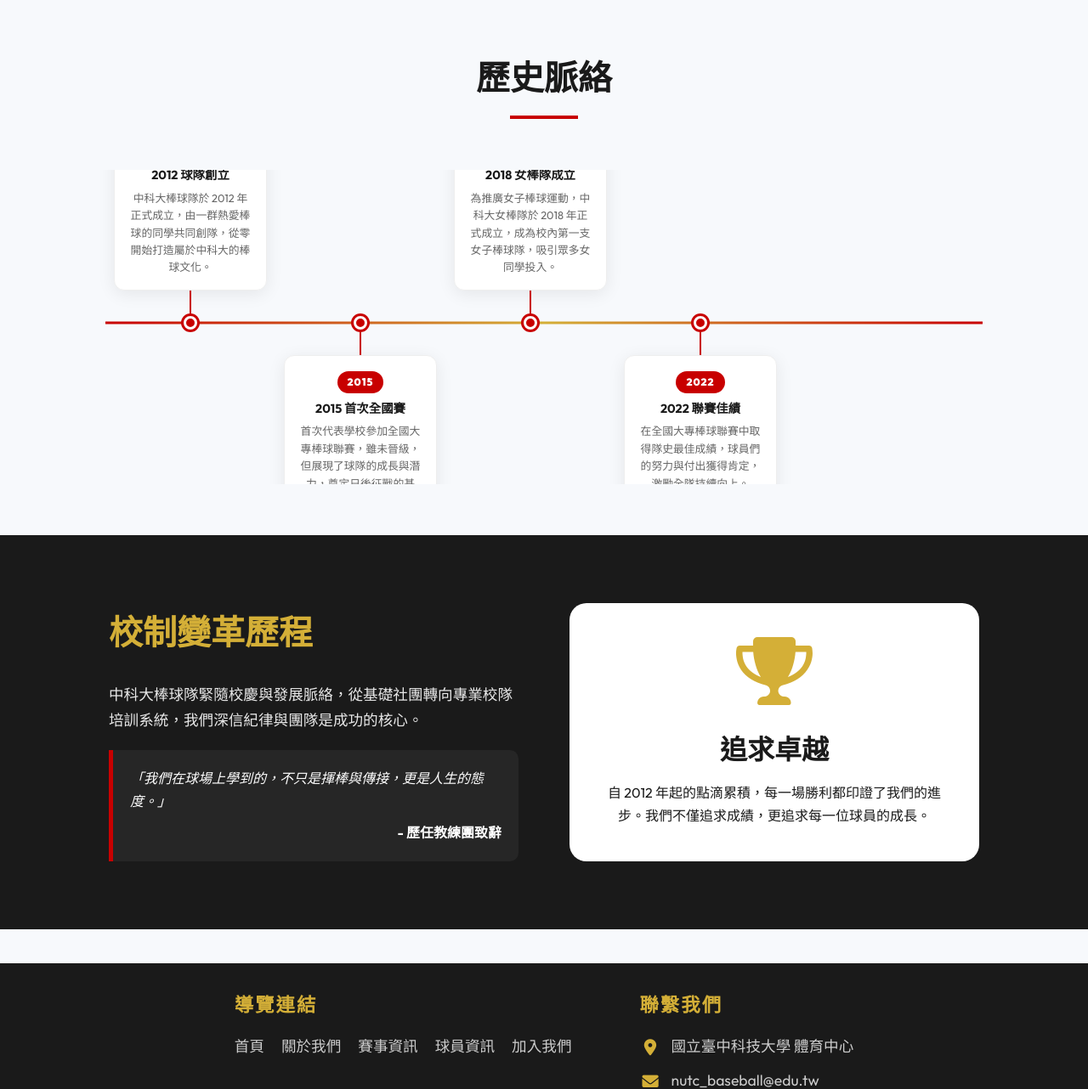
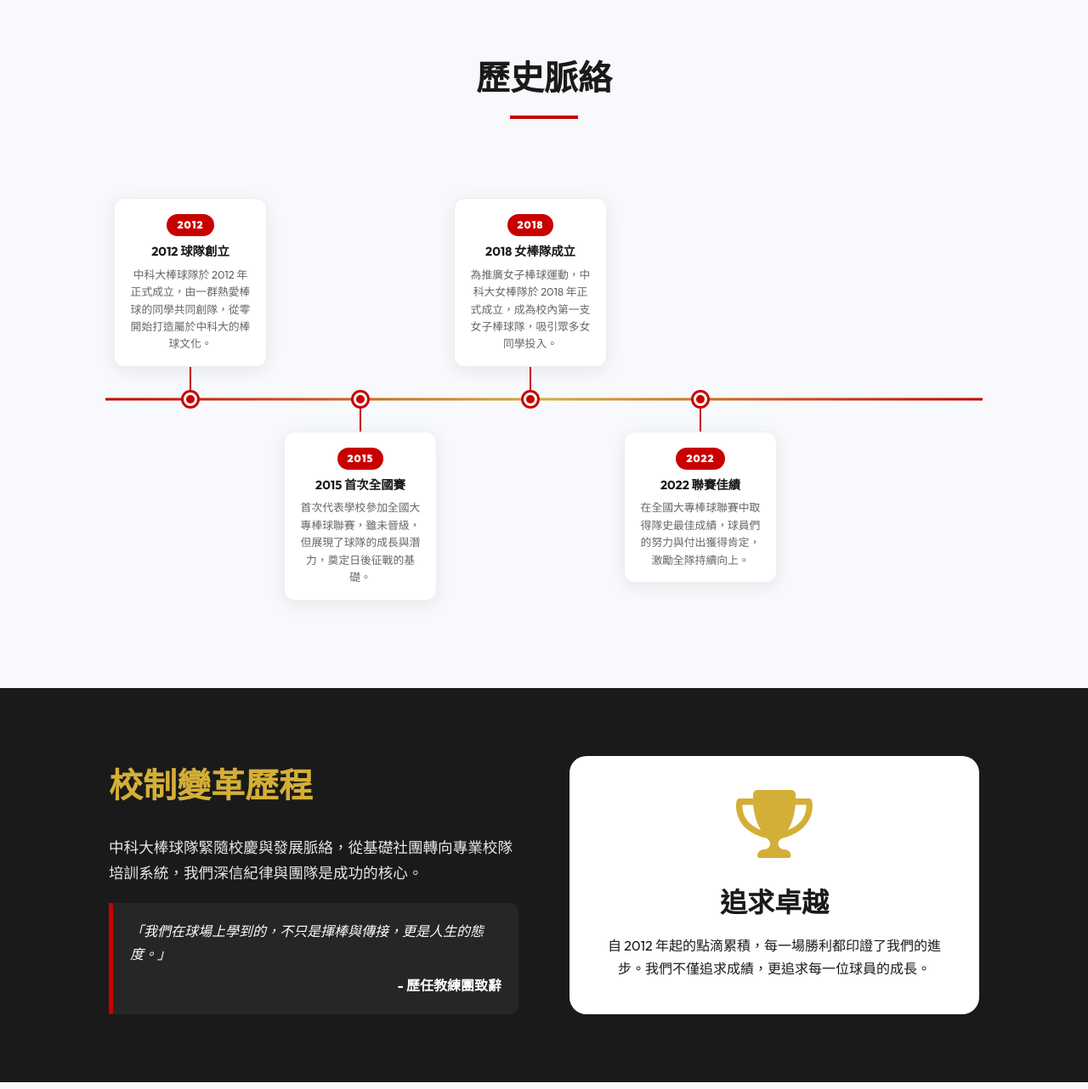
Before and after one commit to lzh082007/baseball_web, a PHP site: page /about.php in a window 1280 px wide. Shown: the part 343-1625 px from the top of the page at 85% size. Run offline with PHP 8.4, Linux system fonts and the light colour scheme; data that the repository does not hold is empty.

Commit message:
調整跑版

```diff
--- a/assets/css/about.css
+++ b/assets/css/about.css
@@ -24,7 +24,7 @@
     display: flex;
     align-items: center;
     min-width: max-content;
-    padding: 160px 60px;   /* 上下 padding 讓卡片有空間顯示，不被裁切 */
+    padding: 250px 60px;   /* 上下 padding 讓卡片有空間顯示，不被裁切 */
 }
 
 /* 水平主線 */
```
